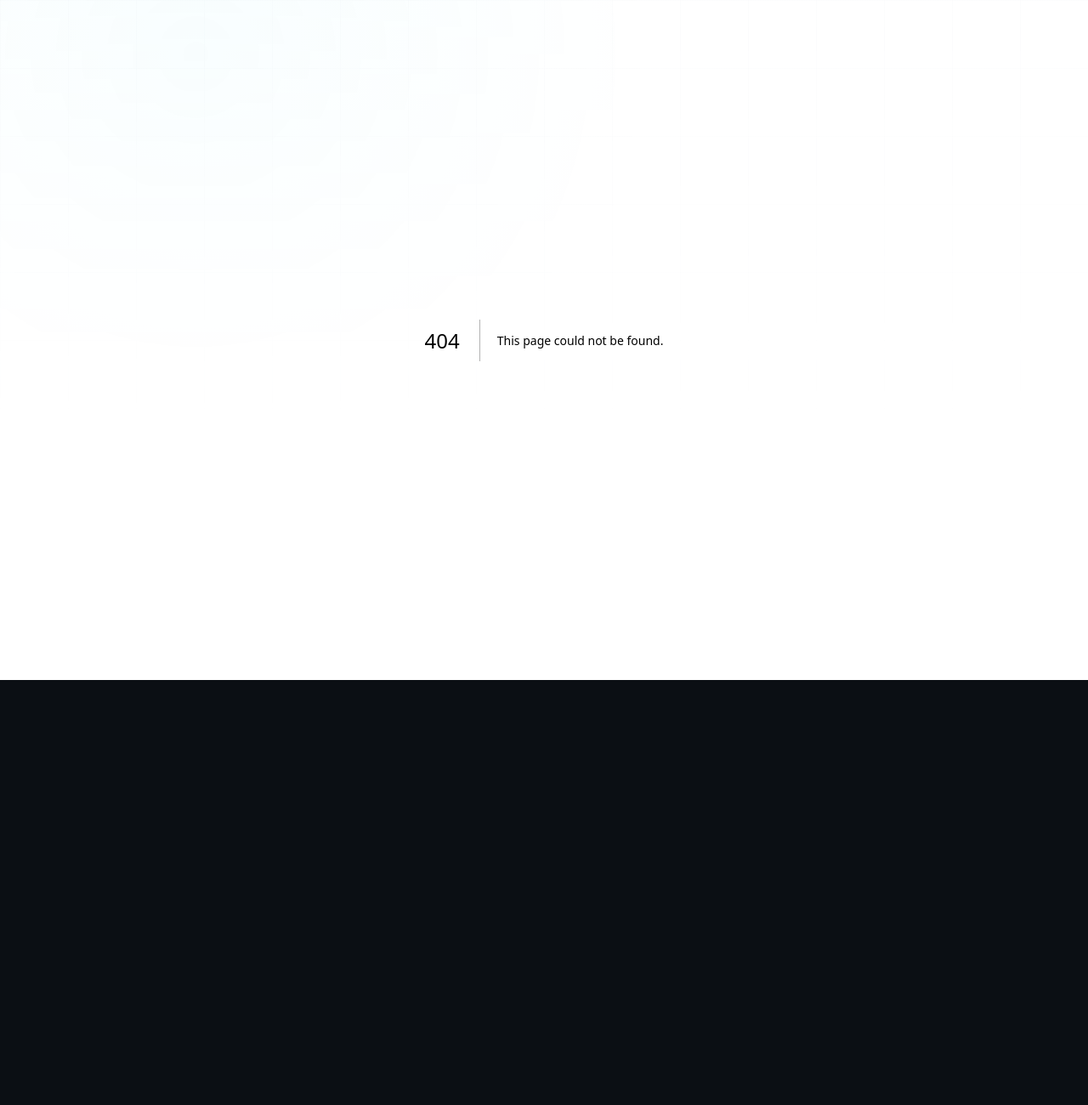
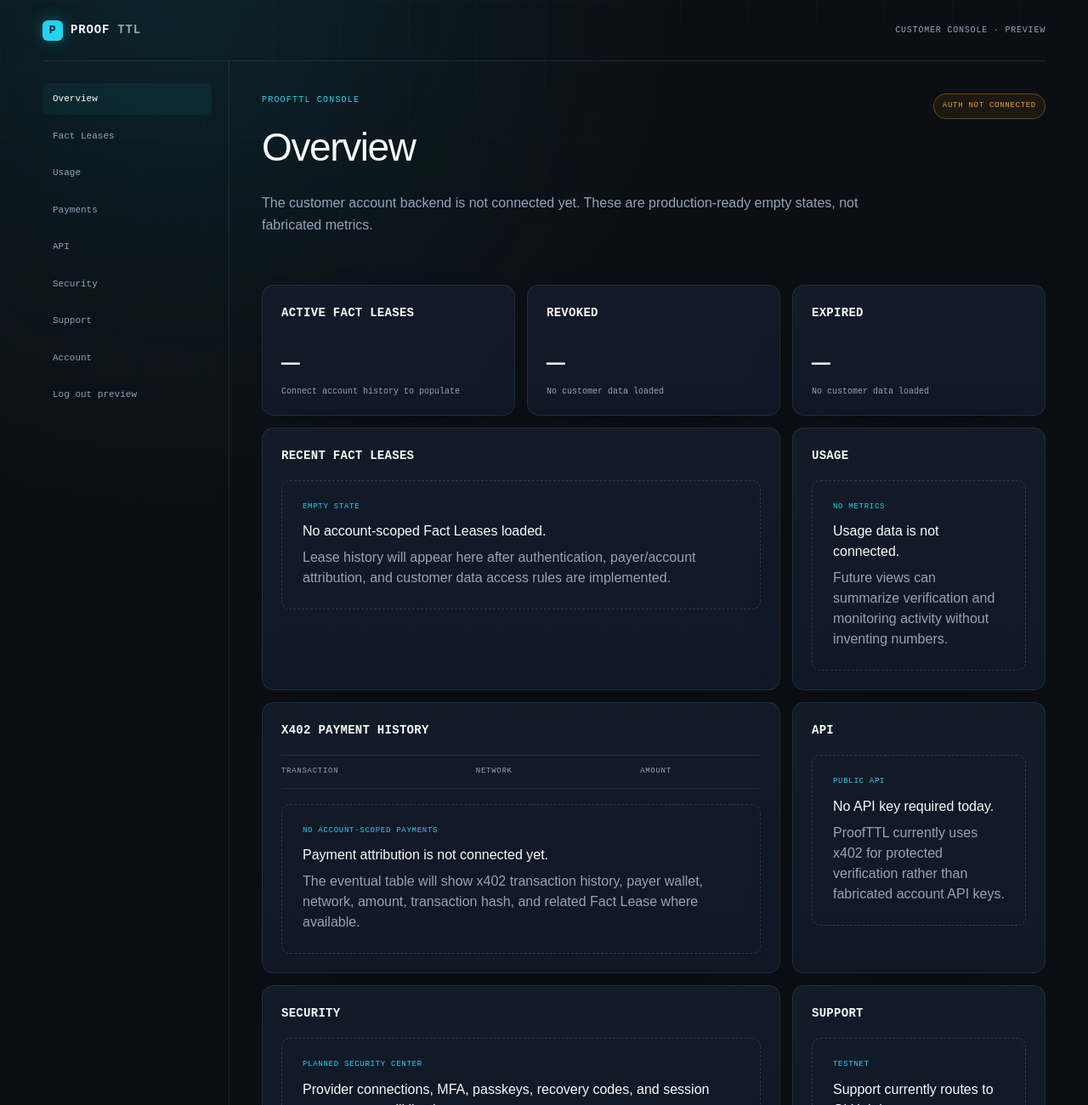
Before and after one commit to tasx13ok-create/proofttl-web, a Next.js app: page /console in a window 1280 px wide. Before the commit this address had no page. Shown: the top 1300 px of the page at 85% size. Before the commit the page ends 800 px from the top, so only its background shows below. Built offline with nearby package versions, Linux system fonts and the light colour scheme.

Commit message:
Add ProofTTL customer Console preview

```diff
--- /dev/null
+++ b/app/console/page.tsx
@@ -0,0 +1,117 @@
+export const metadata = {
+  title: 'Console — ProofTTL',
+}
+
+const nav = ['Overview', 'Fact Leases', 'Usage', 'Payments', 'API', 'Security', 'Support', 'Account']
+
+export default function ConsolePage() {
+  return (
+    <main className="app-page">
+      <div className="app-shell app-topbar">
+        <a className="brand" href="/"><span className="brand-mark">P</span> PROOF<span className="brand-muted">TTL</span></a>
+        <div className="app-meta">CUSTOMER CONSOLE · PREVIEW</div>
+      </div>
+
+      <div className="app-shell console-layout">
+        <aside className="app-sidebar" aria-label="Console navigation">
+          {nav.map((item, index) => (
+            <a className={index === 0 ? 'active' : ''} href={`#${item.toLowerCase().replaceAll(' ', '-')}`} key={item}>{item}</a>
+          ))}
+          <a href="/login">Log out preview</a>
+        </aside>
+
+        <section className="console-main">
+          <header className="console-heading" id="overview">
+            <div>
+              <p className="app-kicker">PROOFTTL CONSOLE</p>
+              <h1>Overview</h1>
+              <p className="app-copy">The customer account backend is not connected yet. These are production-ready empty states, not fabricated metrics.</p>
+            </div>
+            <span className="app-status">AUTH NOT CONNECTED</span>
+          </header>
+
+          <div className="console-grid">
+            <article className="console-panel">
+              <h2>ACTIVE FACT LEASES</h2>
+              <div className="console-number">—<small>Connect account history to populate</small></div>
+            </article>
+            <article className="console-panel">
+              <h2>REVOKED</h2>
+              <div className="console-number">—<small>No customer data loaded</small></div>
+            </article>
+            <article className="console-panel">
+              <h2>EXPIRED</h2>
+              <div className="console-number">—<small>No customer data loaded</small></div>
+            </article>
+
+            <article className="console-panel wide" id="fact-leases">
+              <h2>RECENT FACT LEASES</h2>
+              <div className="app-empty">
+                <div className="app-empty-meta">EMPTY STATE</div>
+                <strong>No account-scoped Fact Leases loaded.</strong>
+                Lease history will appear here after authentication, payer/account attribution, and customer data access rules are implemented.
+              </div>
+            </article>
+
+            <article className="console-panel" id="usage">
+              <h2>USAGE</h2>
+              <div className="app-empty">
+                <div className="app-empty-meta">NO METRICS</div>
+                <strong>Usage data is not connected.</strong>
+                Future views can summarize verification and monitoring activity without inventing numbers.
+              </div>
+            </article>
+
+            <article className="console-panel wide" id="payments">
+              <h2>X402 PAYMENT HISTORY</h2>
+              <div className="app-table">
+                <div className="app-table-head"><span>TRANSACTION</span><span>NETWORK</span><span>AMOUNT</span></div>
+              </div>
+              <div className="app-empty">
+                <div className="app-empty-meta">NO ACCOUNT-SCOPED PAYMENTS</div>
+                <strong>Payment attribution is not connected yet.</strong>
+                The eventual table will show x402 transaction history, payer wallet, network, amount, transaction hash, and related Fact Lease where available.
+              </div>
+            </article>
+
+            <article className="console-panel" id="api">
+              <h2>API</h2>
+              <div className="app-empty">
+                <div className="app-empty-meta">PUBLIC API</div>
+                <strong>No API key required today.</strong>
+                ProofTTL currently uses x402 for protected verification rather than fabricated account API keys.
+              </div>
+            </article>
+
+            <article className="console-panel wide" id="security">
+              <h2>SECURITY</h2>
+              <div className="app-empty">
+                <div className="app-empty-meta">PLANNED SECURITY CENTER</div>
+                <strong>Provider connections, MFA, passkeys, recovery codes, and session management will live here.</strong>
+                None are shown as enabled until the real authentication backend and threat model are complete.
+              </div>
+            </article>
+
+            <article className="console-panel" id="support">
+              <h2>SUPPORT</h2>
+              <div className="app-empty">
+                <div className="app-empty-meta">TESTNET</div>
+                <strong>Support currently routes to GitHub issues.</strong>
+                <a className="text-link" href="https://github.com/tasx13ok-create/proofttl/issues" target="_blank" rel="noreferrer">OPEN ISSUES ↗</a>
+              </div>
+            </article>
+
+            <article className="console-panel wide" id="account">
+              <h2>ACCOUNT</h2>
+              <div className="app-empty">
+                <div className="app-empty-meta">ACCOUNT BACKEND PENDING</div>
+                <strong>No personal account data is being stored by this frontend.</strong>
+                Profile, connected providers, account deletion, and session controls will be enabled only after the production account model exists.
+              </div>
+            </article>
+          </div>
+        </section>
+      </div>
+    </main>
+  )
+}
```
